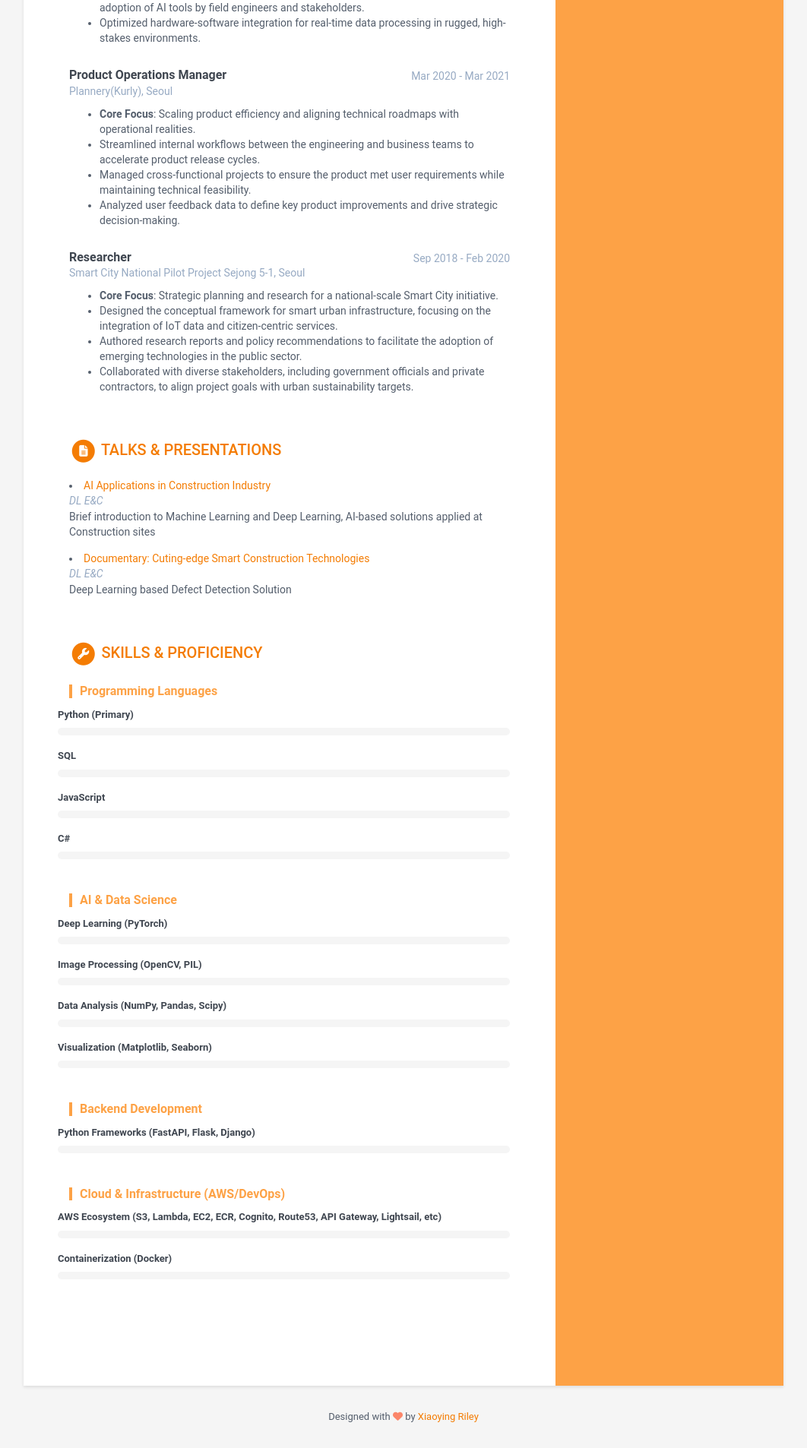
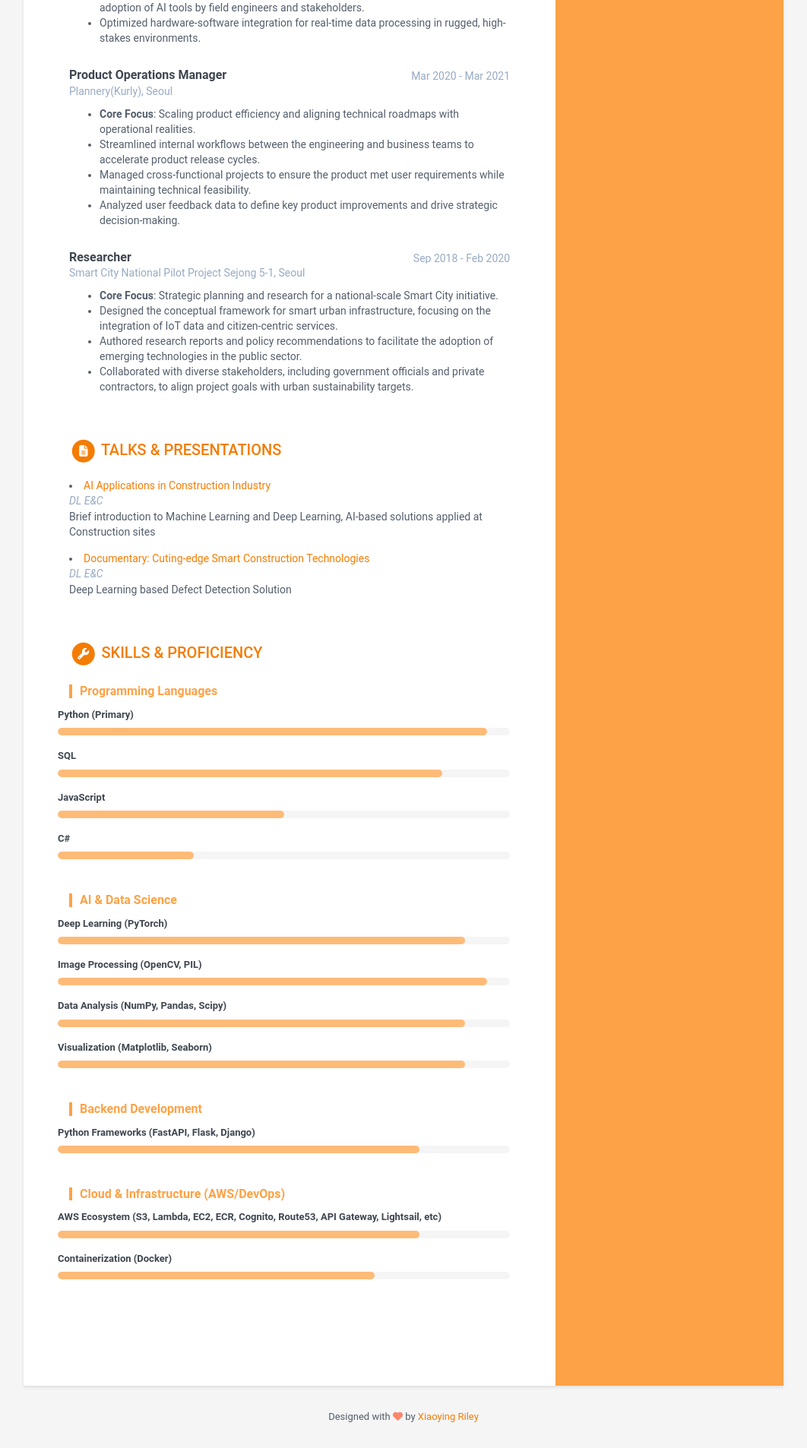
Before and after one commit to nanunzoey/nanunzoey.github.io, a Jekyll site: the page built from index.html, in a window 1280 px wide. Shown: the part 2077-3983 px from the top of the page at 76% size, without its empty margins (109-1171 px from the left). Built offline with Jekyll 4.4.1, drawn with Linux system fonts in a browser that asks for light colours; nearby versions of some CDN libraries; library files that are not in the unit come from our copies.

Commit message:
Fix skill level width calculation in skills.html

```diff
--- a/_includes/skills.html
+++ b/_includes/skills.html
@@ -17,7 +17,7 @@
         {% for skill in group.info %}
         <div class="item col-12"> <h4 class="level-title">{{ skill.name }}</h4>
           <div class="level-bar">
-            <div class="level-bar-inner" data-level="{{ skill.level }}" style="width: {{ skill_level | strip }};"></div>
+            <div class="level-bar-inner" data-level="{{ skill.level }}" style="width: {{ skill.level | strip }};"></div>
           </div>
         </div>
         {% endfor %}
```
